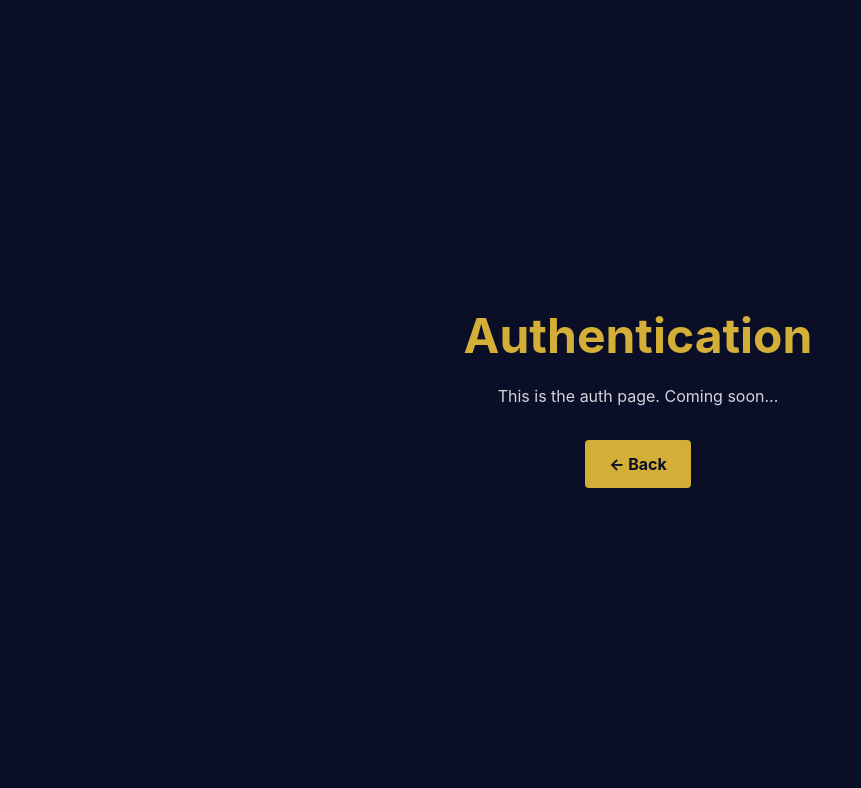
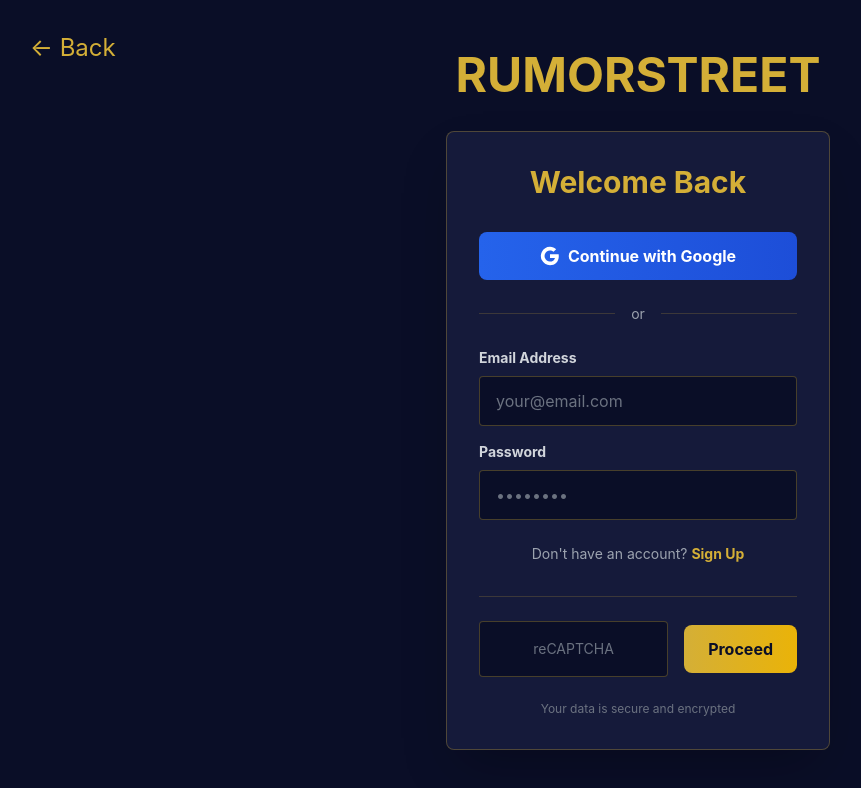
Before and after one commit to CyberPolymath/Rumor-Street, a Next.js app: page /auth in a window 1280 px wide. Shown: the top 788 px of the page, without its empty margins (2-863 px from the left). Built offline with nearby package versions, Linux system fonts and the light colour scheme.

Commit message:
fixed some animation effects

```diff
--- a/app/auth/page.tsx
+++ b/app/auth/page.tsx
@@ -1,29 +1,228 @@
 "use client";
 
+import { useState } from "react";
 import { useRouter } from "next/navigation";
+import { AnimatedBackground } from "@/components/AnimatedBackground";
+import { motion } from "framer-motion";
 
 export default function Auth() {
   const router = useRouter();
+  const [isLogin, setIsLogin] = useState(true);
+  const [email, setEmail] = useState("");
+  const [password, setPassword] = useState("");
+  const [confirmPassword, setConfirmPassword] = useState("");
+  const [agreed, setAgreed] = useState(false);
 
-  const handleBack = () => {
-    router.back();
+  const handleGoogleLogin = () => {
+    // TODO: Implement Google OAuth
+    console.log("Google login clicked");
+  };
+
+  const handleSubmit = (e: React.FormEvent) => {
+    e.preventDefault();
+    // TODO: Implement backend authentication
+    if (isLogin) {
+      console.log("Login:", { email, password });
+    } else {
+      if (password !== confirmPassword) {
+        alert("Passwords do not match!");
+        return;
+      }
+      console.log("Signup:", { email, password });
+    }
+  };
+
+  const containerVariants = {
+    hidden: { opacity: 0, y: 20 },
+    visible: {
+      opacity: 1,
+      y: 0,
+      transition: {
+        duration: 0.6,
+        ease: "easeOut",
+      },
+    },
   };
 
   return (
-    <div className="w-full min-h-screen bg-dark-900 flex items-center justify-center">
-      <div className="text-center">
-        <h1 className="text-5xl font-bold text-accent-gold mb-6">
-          Authentication
-        </h1>
-        <p className="text-gray-300 mb-8">
-          This is the auth page. Coming soon...
-        </p>
-        <button
-          onClick={handleBack}
-          className="px-6 py-3 bg-accent-gold text-dark-900 rounded font-bold hover:opacity-90 transition"
+    <div className="relative w-full h-screen overflow-hidden bg-dark-900">
+      {/* Animated Background */}
+      <AnimatedBackground />
+
+      {/* Back button */}
+      <motion.button
+        onClick={() => router.back()}
+        className="absolute top-8 left-8 z-30 text-accent-gold hover:text-accent-green transition-colors"
+        initial={{ opacity: 0 }}
+        animate={{ opacity: 1 }}
+        transition={{ duration: 0.6 }}
+      >
+        <span className="text-2xl">← Back</span>
+      </motion.button>
+
+      {/* Auth Container with Title Above */}
+      <div className="absolute inset-0 flex flex-col items-center justify-center z-20">
+        {/* Title just above box */}
+        <motion.h1
+          className="text-4xl md:text-5xl font-bold text-accent-gold mb-8"
+          initial={{ opacity: 0, y: -30 }}
+          animate={{ opacity: 1, y: 0 }}
+          transition={{ duration: 0.6 }}
         >
-          ← Back
-        </button>
+          RUMORSTREET
+        </motion.h1>
+
+        {/* Auth Box */}
+        <motion.div
+          className="bg-dark-800 border border-accent-gold border-opacity-30 rounded-lg p-8 w-full max-w-sm shadow-2xl"
+          variants={containerVariants}
+          initial="hidden"
+          animate="visible"
+        >
+          {/* Title */}
+          <h2 className="text-3xl font-bold text-accent-gold mb-8 text-center">
+            {isLogin ? "Welcome Back" : "Create Account"}
+          </h2>
+
+          {/* Google Login Button */}
+          <button
+            onClick={handleGoogleLogin}
+            className="w-full bg-gradient-to-r from-blue-600 to-blue-700 hover:from-blue-700 hover:to-blue-800 text-white font-bold py-3 px-4 rounded-lg mb-6 transition-all duration-300 flex items-center justify-center gap-2"
+          >
+            <svg className="w-5 h-5" viewBox="0 0 24 24">
+              <path
+                fill="currentColor"
+                d="M22.56 12.25c0-.78-.07-1.53-.2-2.25H12v4.26h5.92c-.26 1.37-1.04 2.53-2.21 3.31v2.77h3.57c2.08-1.92 3.28-4.74 3.28-8.09z"
+              />
+              <path
+                fill="currentColor"
+                d="M12 23c2.97 0 5.46-.98 7.28-2.66l-3.57-2.77c-.98.66-2.23 1.06-3.71 1.06-2.86 0-5.29-1.93-6.16-4.53H2.18v2.84C3.99 20.53 7.7 23 12 23z"
+              />
+              <path
+                fill="currentColor"
+                d="M5.84 14.09c-.22-.66-.35-1.36-.35-2.09s.13-1.43.35-2.09V7.07H2.18C1.43 8.55 1 10.22 1 12s.43 3.45 1.18 4.93l2.85-2.22.81-.62z"
+              />
+              <path
+                fill="currentColor"
+                d="M12 5.38c1.62 0 3.06.56 4.21 1.64l3.15-3.15C17.45 2.09 14.97 1 12 1 7.7 1 3.99 3.47 2.18 7.07l3.66 2.84c.87-2.6 3.3-4.53 6.16-4.53z"
+              />
+            </svg>
+            Continue with Google
+          </button>
+
+          {/* Divider */}
+          <div className="flex items-center gap-4 my-6">
+            <div className="flex-1 h-px bg-accent-gold bg-opacity-20"></div>
+            <span className="text-gray-400 text-sm">or</span>
+            <div className="flex-1 h-px bg-accent-gold bg-opacity-20"></div>
+          </div>
+
+          {/* Form */}
+          <form onSubmit={handleSubmit} className="space-y-4">
+            {/* Email Input */}
+            <div>
+              <label className="block text-gray-300 text-sm font-bold mb-2">
+                Email Address
+              </label>
+              <input
+                type="email"
+                required
+                value={email}
+                onChange={(e) => setEmail(e.target.value)}
+                className="w-full bg-dark-900 border border-accent-gold border-opacity-30 rounded px-4 py-3 text-white placeholder-gray-500 focus:outline-none focus:border-accent-gold focus:border-opacity-100 transition-all"
+                placeholder="your@email.com"
+              />
+            </div>
+
+            {/* Password Input */}
+            <div>
+              <label className="block text-gray-300 text-sm font-bold mb-2">
+                Password
+              </label>
+              <input
+                type="password"
+                required
+                value={password}
+                onChange={(e) => setPassword(e.target.value)}
+                className="w-full bg-dark-900 border border-accent-gold border-opacity-30 rounded px-4 py-3 text-white placeholder-gray-500 focus:outline-none focus:border-accent-gold focus:border-opacity-100 transition-all"
+                placeholder="••••••••"
+              />
+            </div>
+
+            {/* Confirm Password - Only for Signup */}
+            {!isLogin && (
+              <div>
+                <label className="block text-gray-300 text-sm font-bold mb-2">
+                  Confirm Password
+                </label>
+                <input
+                  type="password"
+                  required
+                  value={confirmPassword}
+                  onChange={(e) => setConfirmPassword(e.target.value)}
+                  className="w-full bg-dark-900 border border-accent-gold border-opacity-30 rounded px-4 py-3 text-white placeholder-gray-500 focus:outline-none focus:border-accent-gold focus:border-opacity-100 transition-all"
+                  placeholder="••••••••"
+                />
+              </div>
+            )}
+
+            {/* Agreement Checkbox - Only for Signup */}
+            {!isLogin && (
+              <div className="flex items-start gap-2 mt-4">
+                <input
+                  type="checkbox"
+                  id="agree"
+                  checked={agreed}
+                  onChange={(e) => setAgreed(e.target.checked)}
+                  className="mt-1 cursor-pointer"
+                />
+                <label htmlFor="agree" className="text-gray-400 text-sm cursor-pointer">
+                  I agree to the terms and conditions
+                </label>
+              </div>
+            )}
+          </form>
+
+          {/* Toggle Login/Signup */}
+          <div className="text-center mt-6 text-gray-400 text-sm">
+            {isLogin ? "Don't have an account? " : "Already have an account? "}
+            <button
+              onClick={() => {
+                setIsLogin(!isLogin);
+                setEmail("");
+                setPassword("");
+                setConfirmPassword("");
+              }}
+              className="text-accent-gold hover:text-accent-green transition-colors font-bold"
+            >
+              {isLogin ? "Sign Up" : "Log In"}
+            </button>
+          </div>
+
+          {/* Captcha and Proceed Section */}
+          <div className="mt-8 pt-6 border-t border-accent-gold border-opacity-20">
+            <div className="flex items-center gap-4 justify-between">
+              {/* Captcha Placeholder */}
+              <div className="flex-1 bg-dark-900 border border-accent-gold border-opacity-30 rounded px-4 py-3 text-gray-500 text-sm h-14 flex items-center justify-center">
+                reCAPTCHA
+              </div>
+
+              {/* Proceed Button */}
+              <button
+                onClick={handleSubmit}
+                disabled={!isLogin && !agreed}
+                className="bg-gradient-to-r from-accent-gold to-yellow-500 hover:from-yellow-500 hover:to-accent-gold disabled:opacity-50 disabled:cursor-not-allowed text-dark-900 font-bold py-3 px-6 rounded-lg transition-all duration-300 whitespace-nowrap"
+              >
+                Proceed
+              </button>
+            </div>
+          </div>
+
+          {/* Info text */}
+          <p className="text-gray-500 text-xs text-center mt-6">
+            Your data is secure and encrypted
+          </p>
+        </motion.div>
       </div>
     </div>
   );
--- a/components/AnimatedBackground.tsx
+++ b/components/AnimatedBackground.tsx
@@ -34,7 +34,7 @@ export const AnimatedBackground = () => {
         gyroControls: false,
         scale: 1.0,
         scaleMobile: 1.0,
-        speed: 0.5, // Animation speed
+        speed: 1.5, // Animation speed
       });
     };
 
```
